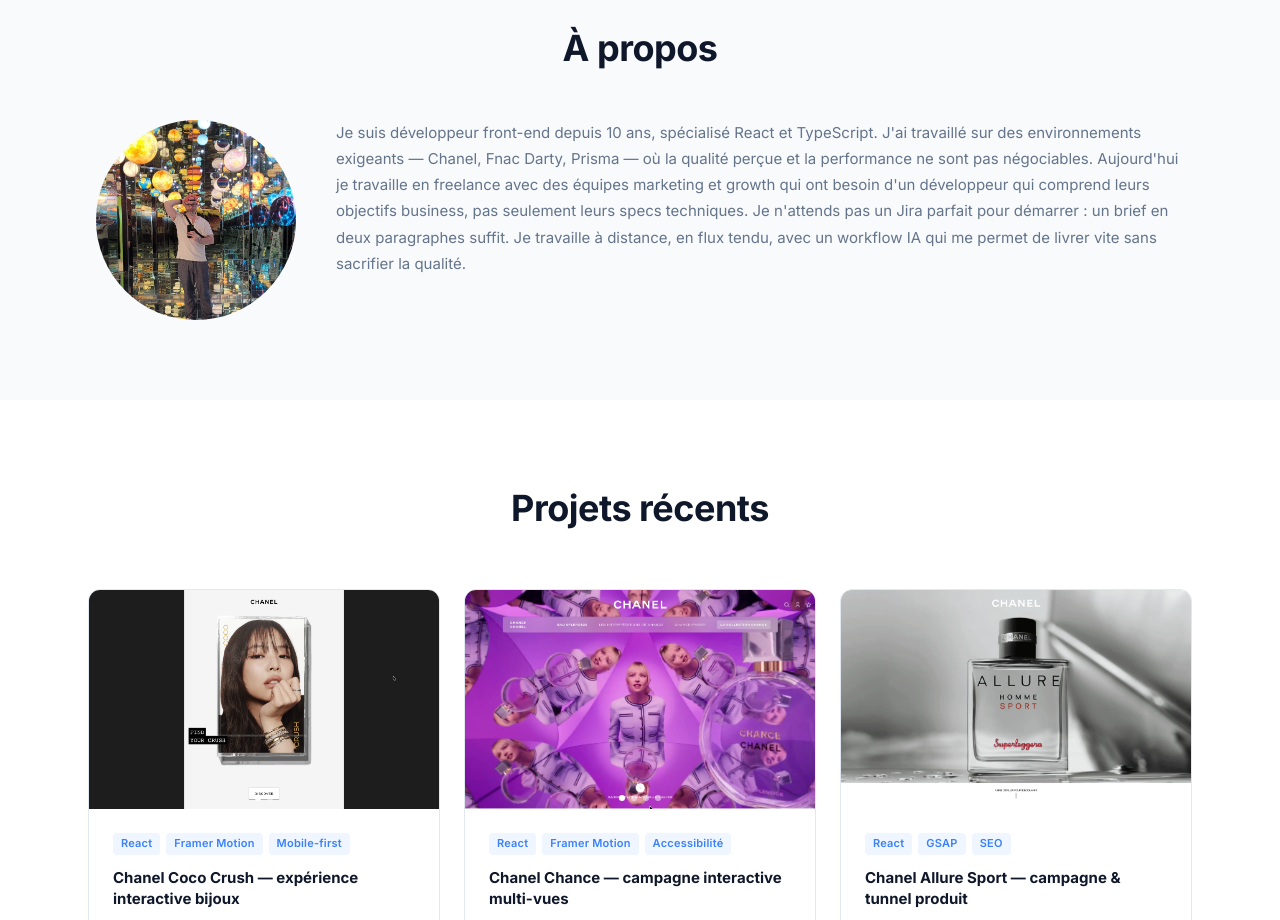
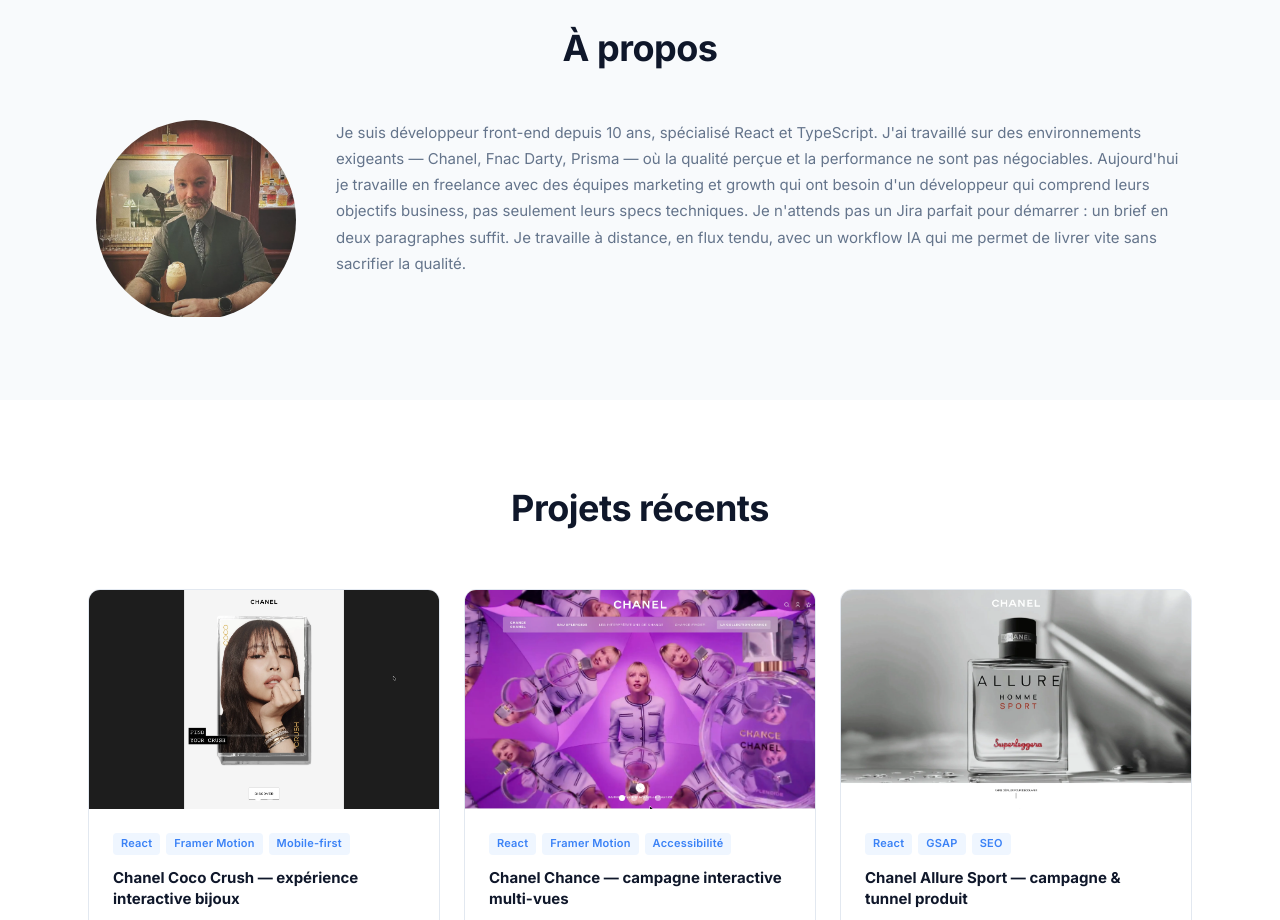
Before and after one commit to adrienvidal/portfolio-2026, a Next.js app: page / in a window 1280 px wide. Shown: the part 2220-3140 px from the top of the page. Built offline with nearby package versions, Linux system fonts and the light colour scheme.

Commit message:
update avatar

```diff
--- a/src/components/About/About.tsx
+++ b/src/components/About/About.tsx
@@ -11,10 +11,10 @@
           <div className="about__layout">
             <div className="about__avatar">
               <Image
-                src="/adrien-profil2.webp"
+                src="/adrien-profil3.webp"
                 alt="Portrait d'Adrien"
-                width={100}
-                height={100}
+                width={200}
+                height={200}
               />
             </div>
             <div className="about__text">
```
Also changed, not shown: public/adrien-profil3.webp (added), public/adrien-profil4.webp (added).
